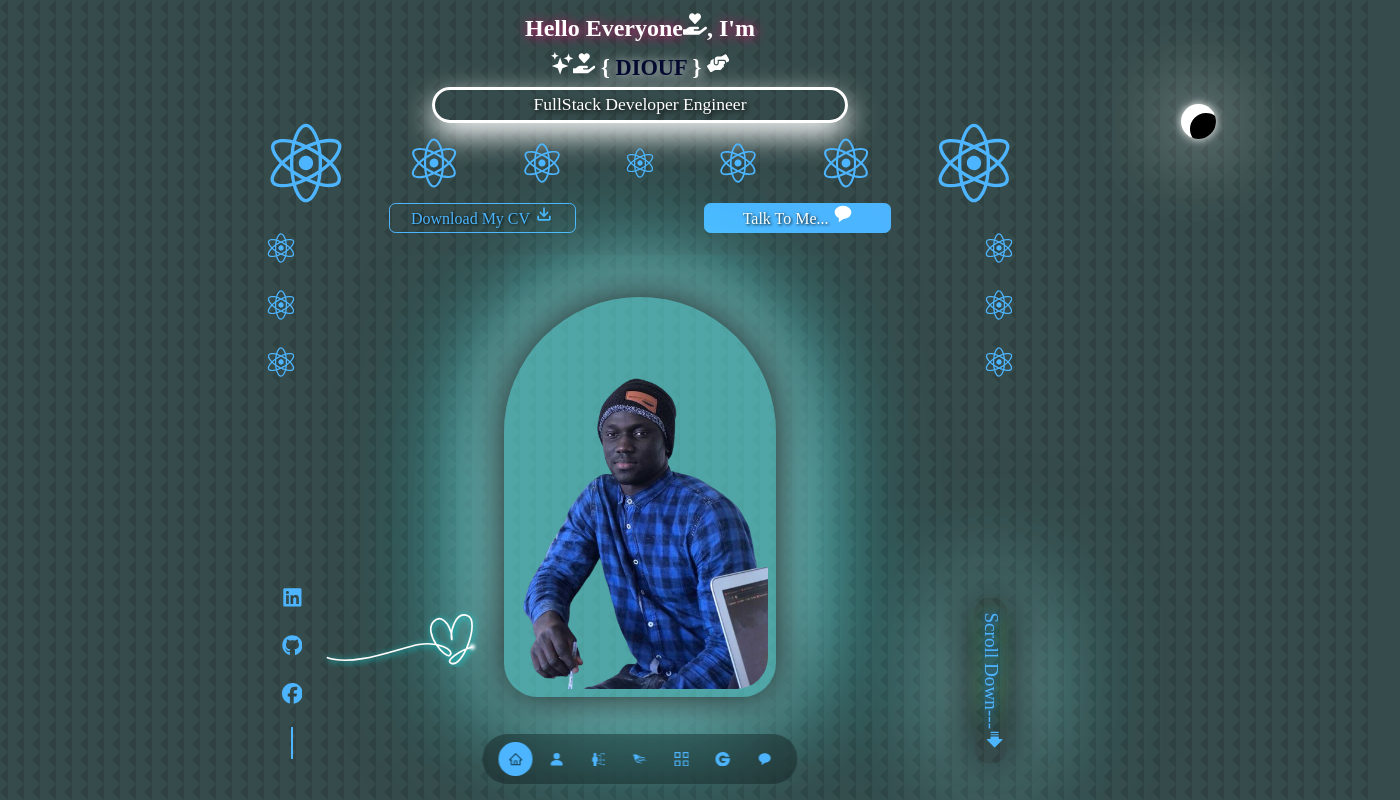
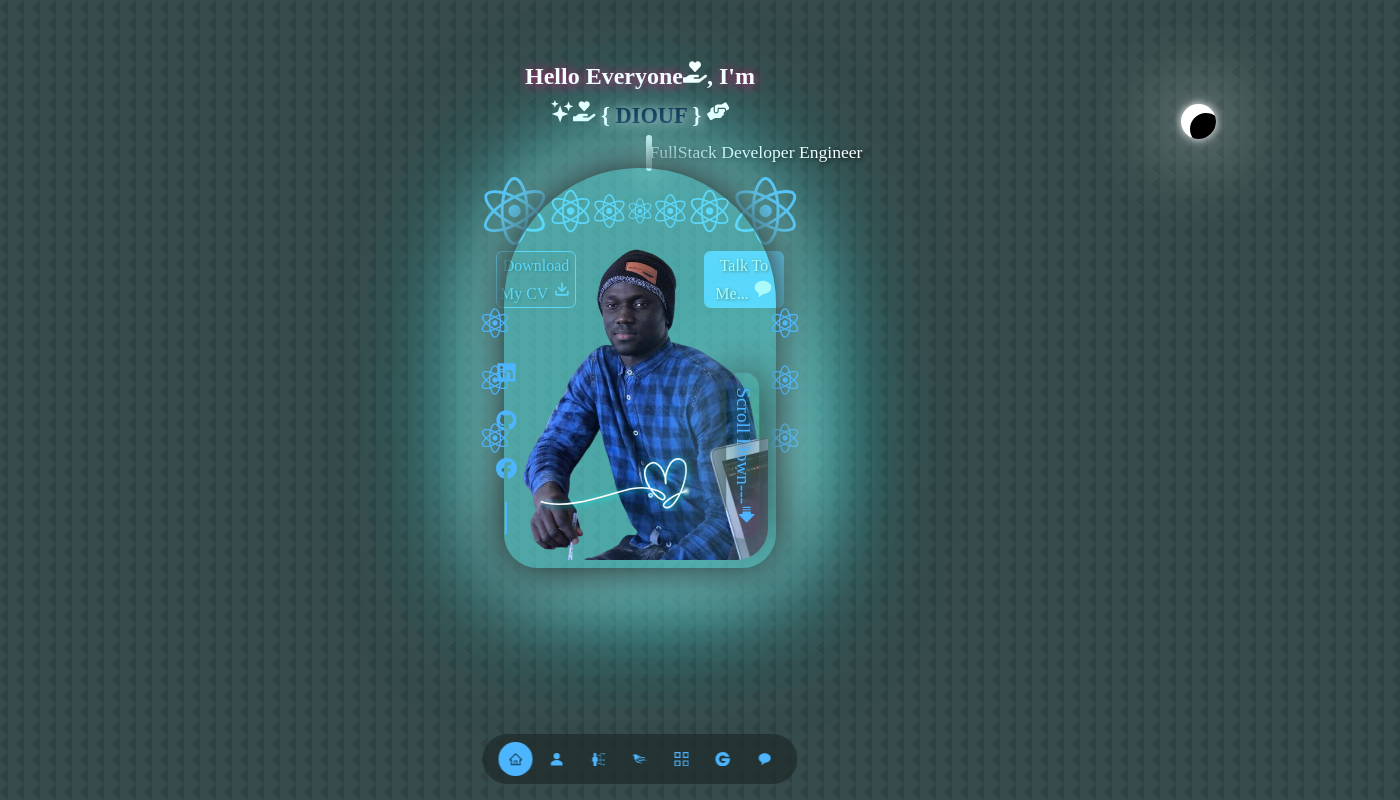
Before and after one commit to Mouhamed1003/keenprogrammer.com, a React (Create React App) app: page / in a window 1280 px wide. Shown: the top 800 px of the page, 1400 px wide, since content can reach past the window. Built offline with nearby package versions, Linux system fonts and the light colour scheme.

Commit message:
Update temoignages.css

```diff
--- a/src/components/temoignages/temoignages.css
+++ b/src/components/temoignages/temoignages.css
@@ -4,11 +4,18 @@
 }
 #temoignages h5 {
   color: wheat;
+  font-size: larger;
 }
 #temoignages h2 {
-  margin-top: 1rem;
-  margin-bottom: 1rem;
+  margin-top: 1.5rem;
+  margin-bottom: 0rem;
   text-shadow: 2px 2px 5px black;
+}
+.container {
+  position: relative;
+    width: 20em;
+    height: 30em;
+    margin-top: 3rem;
 }
 .temoignages_container {
   width: 80%;
```
